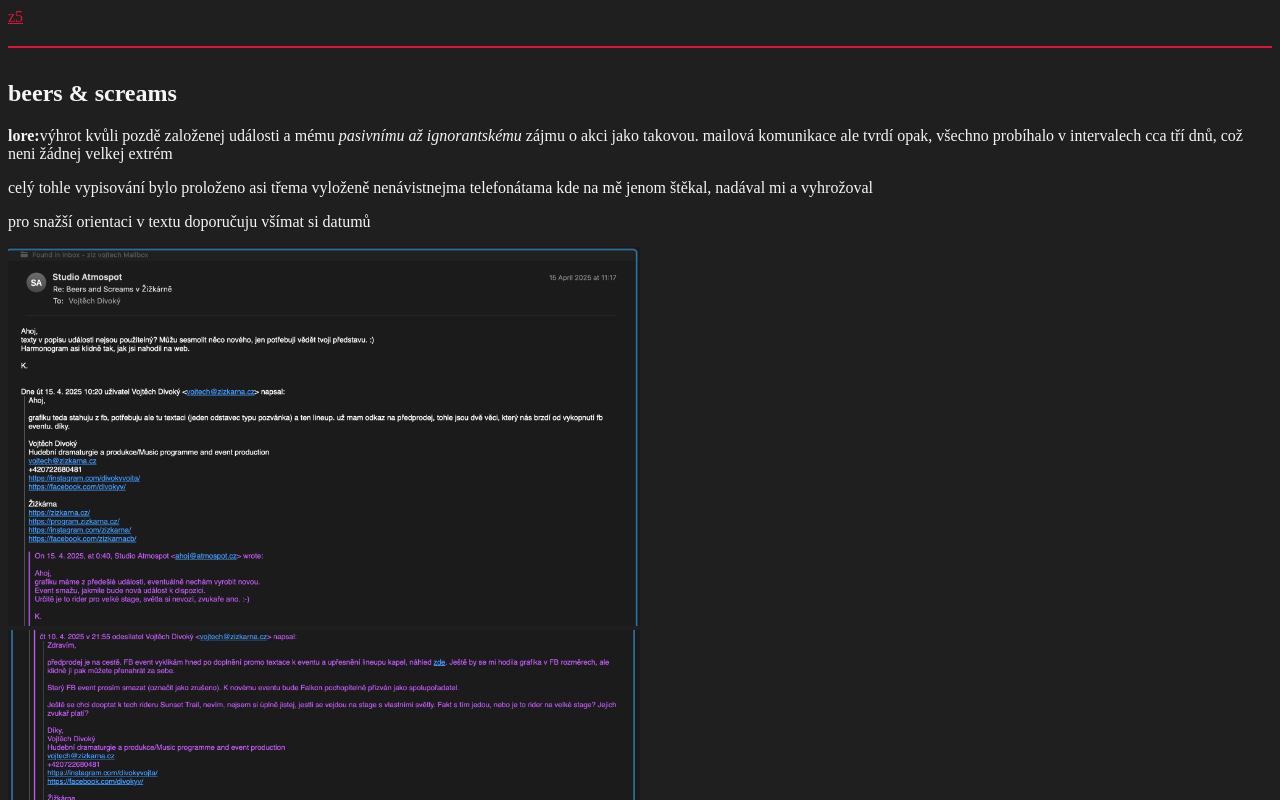
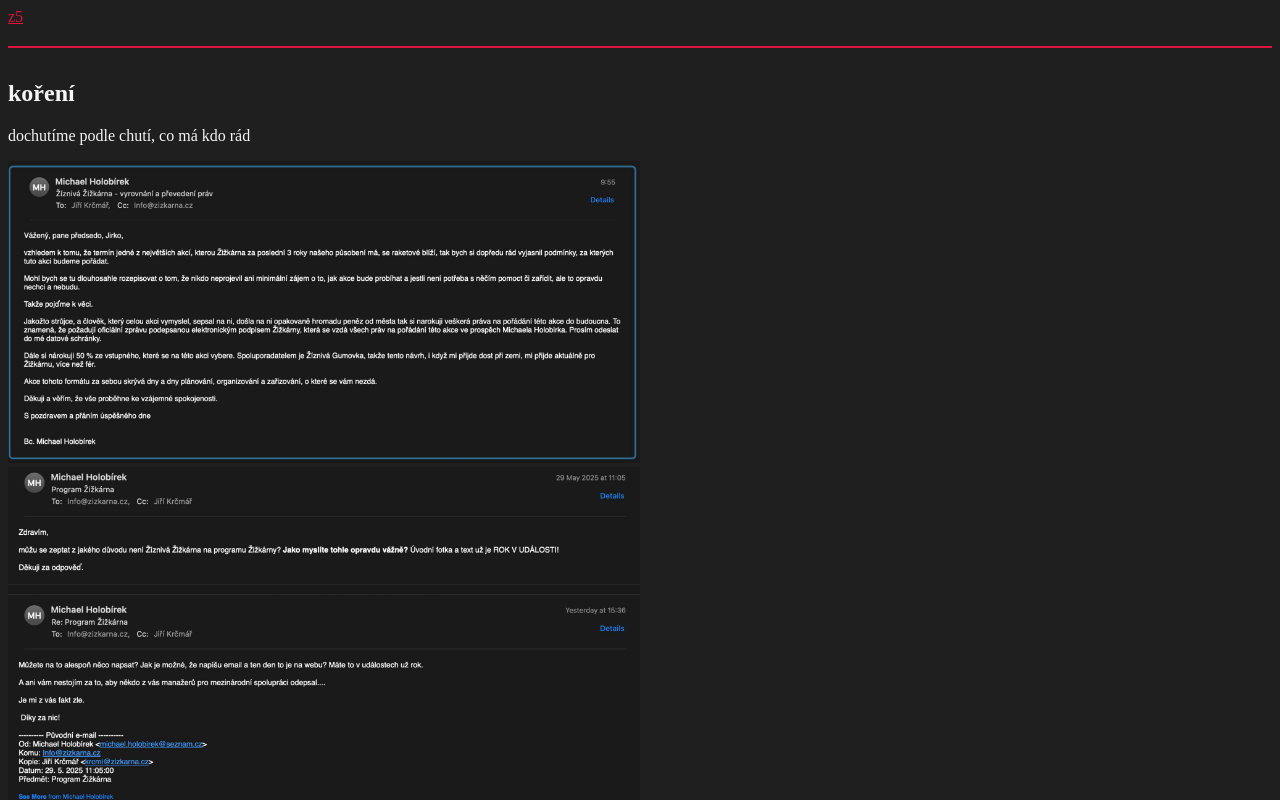
Before and after one commit to Divocaak/divokyvojtech, a SvelteKit app: page /gulas in a window 1280 px wide. Shown: the top 800 px of the page. Built offline with nearby package versions, Linux system fonts and the light colour scheme.

Commit message:
gulas update

```diff
--- a/src/routes/gulas/+page.svelte
+++ b/src/routes/gulas/+page.svelte
@@ -2,6 +2,11 @@
 	<title>RECEPT NA GULÁŠ</title>
 </svelte:head>
 <a href="/">z5</a>
+<h2>koření</h2>
+<p>dochutíme podle chutí, co má kdo rád</p>
+<img src="/gulas/maily_kveten/mail.jpg" alt="mail conversation screenshot" />
+<img src="/gulas/maily_kveten/mail2.jpg" alt="mail conversation screenshot" />
+
 <h2>beers & screams</h2>
 <p>
 	<b>lore:</b>výhrot kvůli pozdě založenej události a mému <i>pasivnímu až ignorantskému</i> zájmu o
```
Also changed, not shown: static/gulas/maily_kveten/mail.jpg (added), static/gulas/maily_kveten/mail2.jpg (added).
